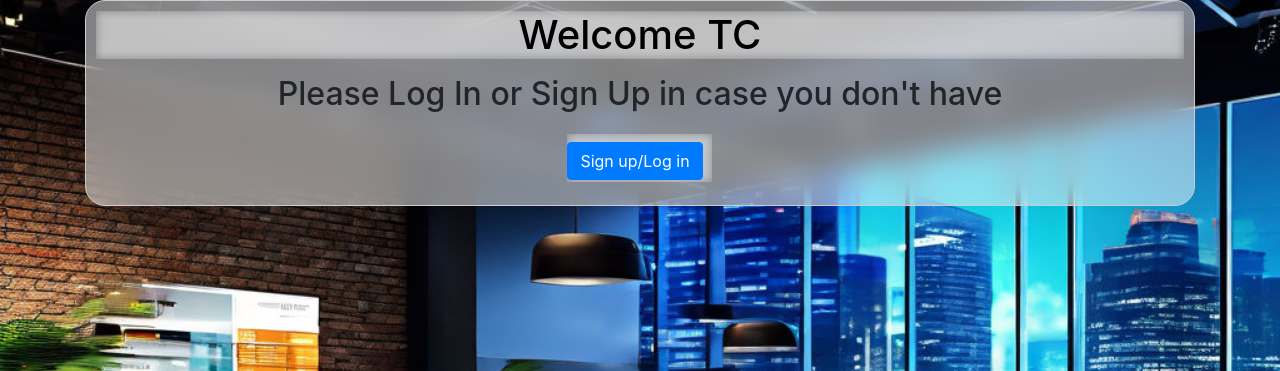
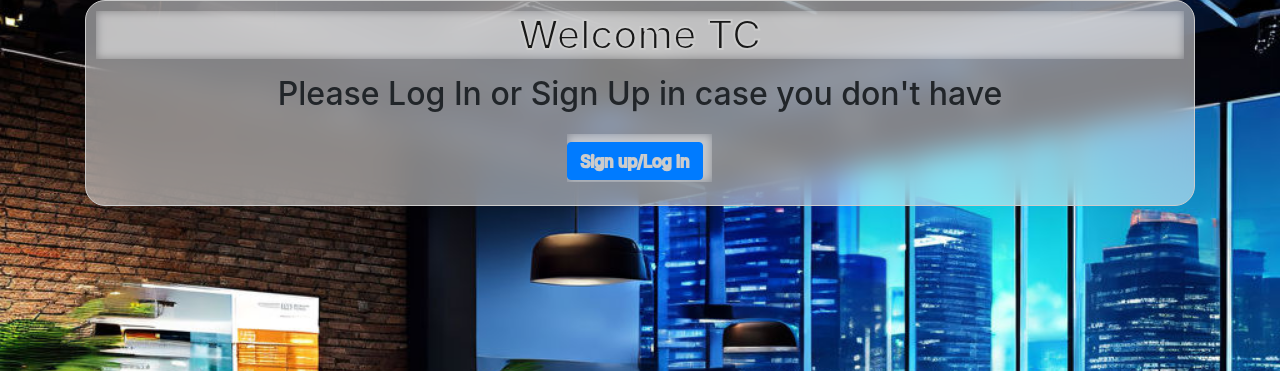
Before and after one commit to soyJmujica/TicketSystem, a Django app: page /TC/ in a window 1280 px wide. Shown: the part 126-497 px from the top of the page. Run offline with Django 4.2, Linux system fonts and the light colour scheme.

Commit message:
estilos.css modificado, borde colocado al h1

```diff
--- a/static/css/estilos.css
+++ b/static/css/estilos.css
@@ -16,8 +16,9 @@ body{
 }
 
 .container h1{
-  color: #000;
+  color: #181818;
   text-stroke: 2px #ccc;
+  -webkit-text-stroke: 2px #ccc;
   backdrop-filter: blur(5px)
 }
 
```
Also changed, not shown: 2 other files.
